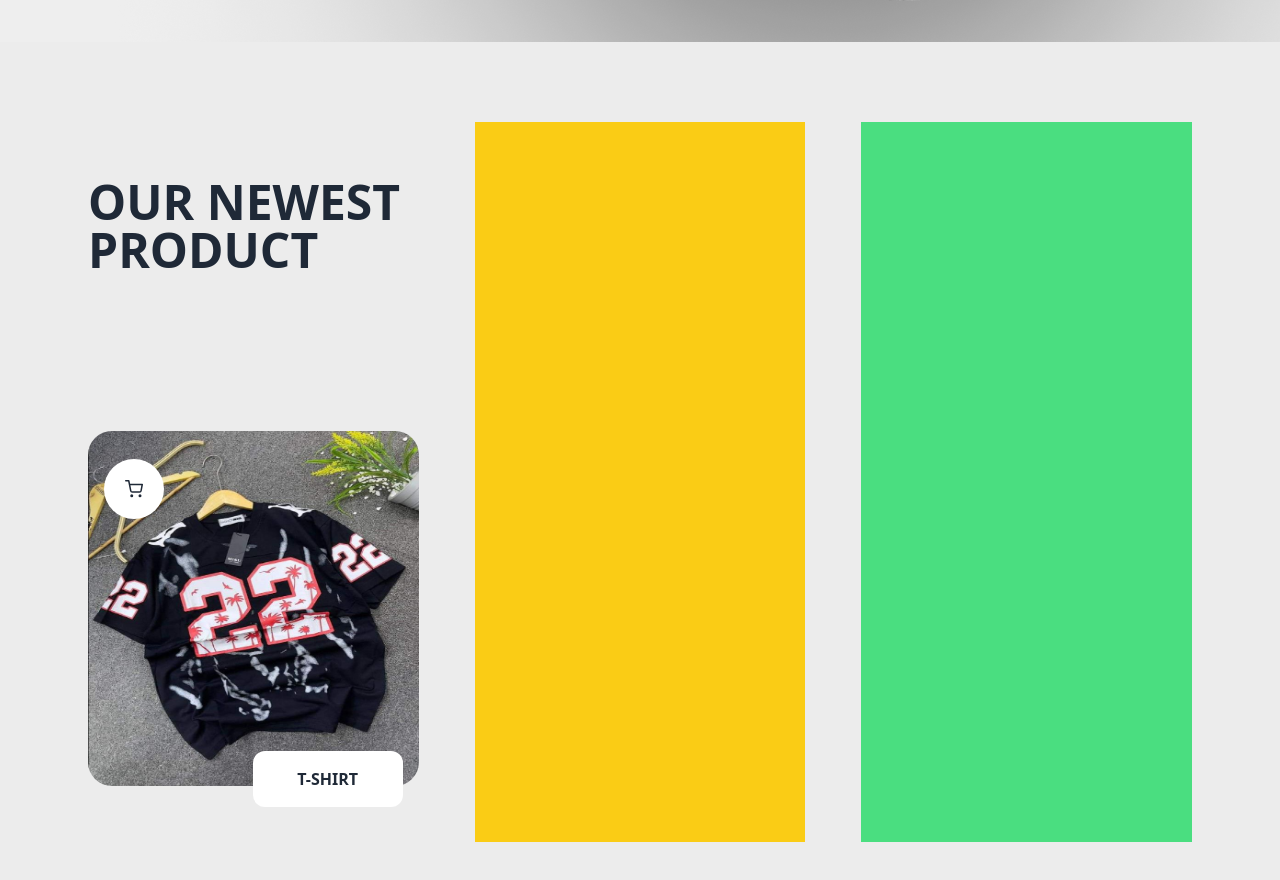
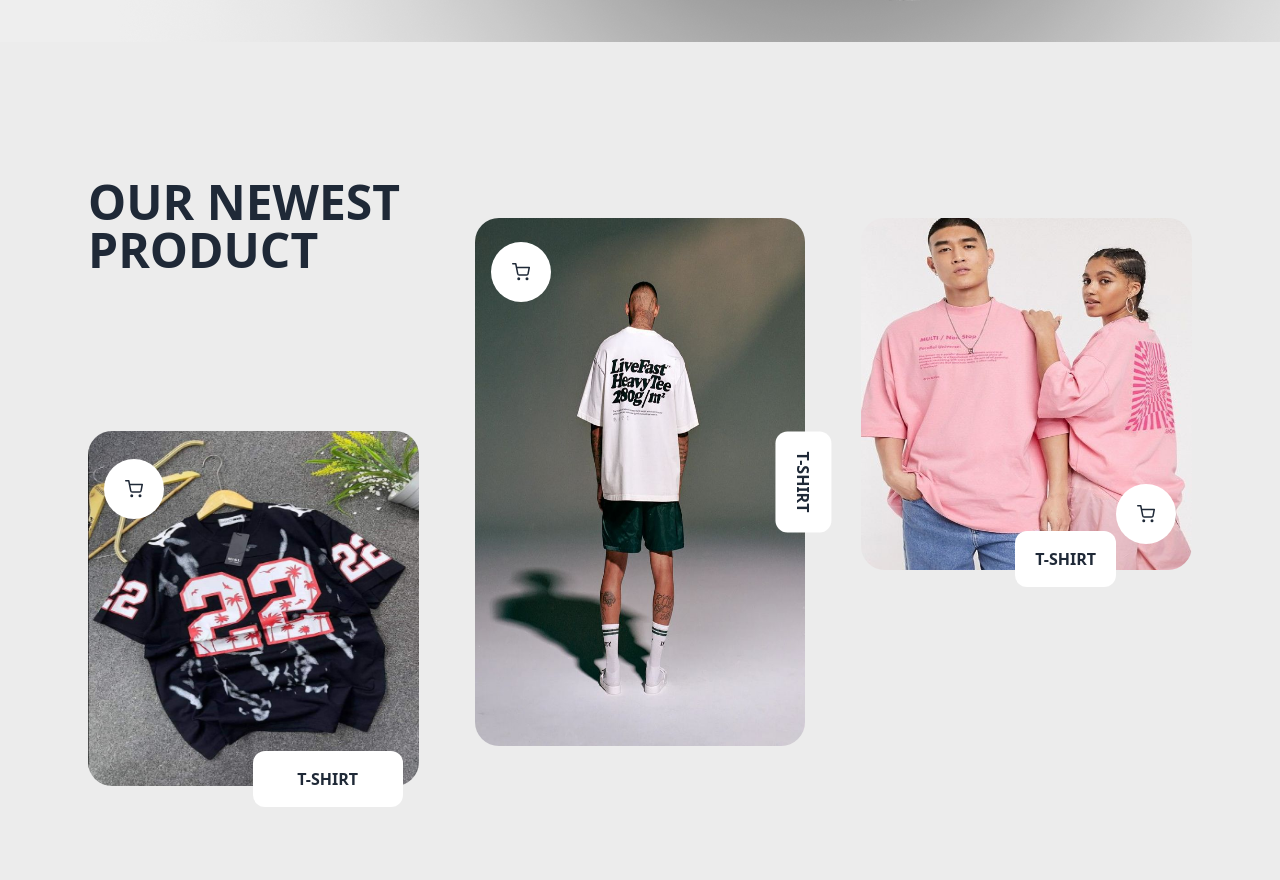
Before and after one commit to sicoding1120/tradifyApparel, a Next.js app: page / in a window 1280 px wide. Shown: the part 1332-2212 px from the top of the page. Built offline with nearby package versions, Linux system fonts and the light colour scheme.

Commit message:
Update newest.tsx

```diff
--- a/src/components/newest.tsx
+++ b/src/components/newest.tsx
@@ -1,41 +1,87 @@
-
 import React from "react";
 import Image from "next/image";
 import { FiShoppingCart } from "react-icons/fi";
 
 const newsest = () => {
   return (
-    <section className="w-full h-screen px-14 py-10">
-      <div className="w-full h-full flex justify-center items-center gap-14 px-8">
+    <section className="w-full md:h-screen h-full md:px-14 md:py-10 py-8">
+      <div className="w-full h-full flex flex-col md:flex-row justify-center items-center md:gap-14 gap-24 px-8">
         <FirstTopic />
-        <div className="w-1/3 h-full bg-yellow-400"></div>
-        <div className="w-1/3 h-full bg-green-400"></div>
+        <SecondTopic />
+        <ThirdtyTopic />
       </div>
     </section>
   );
 };
 
+const ThirdtyTopic = () => {
+  return (
+    <div className="md:w-1/3 w-full md:h-full h-[500px] md:py-24">
+      <div className="w-full md:h-2/3 h-full flex justify-center items-center relative">
+        <Image
+          src={"/ba-2.jpeg"}
+          alt={""}
+          width={300}
+          height={300}
+          className="w-full h-full absolute rounded-3xl"
+        />
+        <div className="flex flex-row-reverse justify-start items-center w-full px-4">
+          <div className="rounded-full p-4 w-[60px] h-[60px] bg-white flex justify-center items-center transition-all cursor-pointer relative hover:scale-125 md:top-[120px] top-[200px]">
+            <FiShoppingCart size={18} className="" />
+          </div>
+          <div className="relative flex justify-center items-center px-5 py-4 rounded-xl bg-white right-24 md:top-[165px] top-[240px] md:right-0">
+            <p className="uppercase font-semibold text-md">t-shirt</p>
+          </div>
+        </div>
+      </div>
+    </div>
+  );
+}
+
+const SecondTopic = () => {
+  return (
+    <div className="md:w-1/3 w-full md:h-full h-[500px] md:py-24 md:mt-0">
+      <div className="w-full h-full relative flex justify-center items-center">
+        <Image
+          src={"/ba-1.jpeg"}
+          alt={""}
+          width={300}
+          height={300}
+          className="w-full h-full absolute rounded-3xl"
+        />
+        <div className="flex justify-between items-center w-full px-4">
+          <div className="rounded-full p-4 w-[60px] h-[60px] bg-white flex justify-center items-center transition-all cursor-pointer relative hover:scale-125 md:bottom-[210px] bottom-[200px] md:left-0 left-2">
+            <FiShoppingCart size={18} className="" />
+          </div>
+          <div className="relative flex justify-center items-center px-5 py-4 rounded-xl bg-white rotate-90 md:left-[65px] left-[50px]">
+            <p className="uppercase font-semibold text-md">t-shirt</p>
+          </div>
+        </div>
+      </div>
+    </div>
+  );
+}
 const FirstTopic = () => {
   return (
-    <div className="flex flex-col w-1/3 h-full justify-between items-center  gap-10 py-14">
-      <div className="w-full h-2/5 flex ">
+    <div className="flex flex-col md:w-1/3 w-full md:h-full h-[500px] justify-between items-center md:gap-10 gap-24 md:py-14 md:mb-0 mb-14">
+      <div className="w-full md:h-2/5 h-full flex">
         <h2 className="text-5xl uppercase font-semibold">
           our newest <span>product</span>
         </h2>
       </div>
-      <div className="w-full h-4/6 relative flex justify-center items-center">
+      <div className="w-full h-full md:h-4/6 relative flex justify-center items-center">
         <Image
           src={"/tshirt-content.jpeg"}
           alt={"aslhijskgfedgrdh"}
-          className="absolute bg-slate-300 rounded-3xl w-full h-full bg-cover"
+          className="absolute bg-slate-300 rounded-3xl w-full md:h-full h-[300px] bg-cover"
           width={600}
           height={800}
         />
         <div className="flex justify-between items-center w-full px-4">
-          <div className="rounded-full p-4 w-[60px] h-[60px] bg-white flex justify-center items-center cursor-pointer relative hover:scale-125 bottom-[120px]">
+          <div className="rounded-full p-4 w-[60px] h-[60px] bg-white flex justify-center items-center cursor-pointer transition-all relative hover:scale-125 md:bottom-[120px] bottom-[105px]">
             <FiShoppingCart size={18} className="" />
           </div>
-          <div className="relative flex justify-center items-center px-5 py-4 rounded-xl bg-white w-[150px] top-[170px]">
+          <div className="relative flex justify-center items-center px-5 py-4 rounded-xl bg-white w-[150px] md:top-[170px] top-[155px]">
             <p className="uppercase font-semibold text-md">t-shirt</p>
           </div>
         </div>
```
